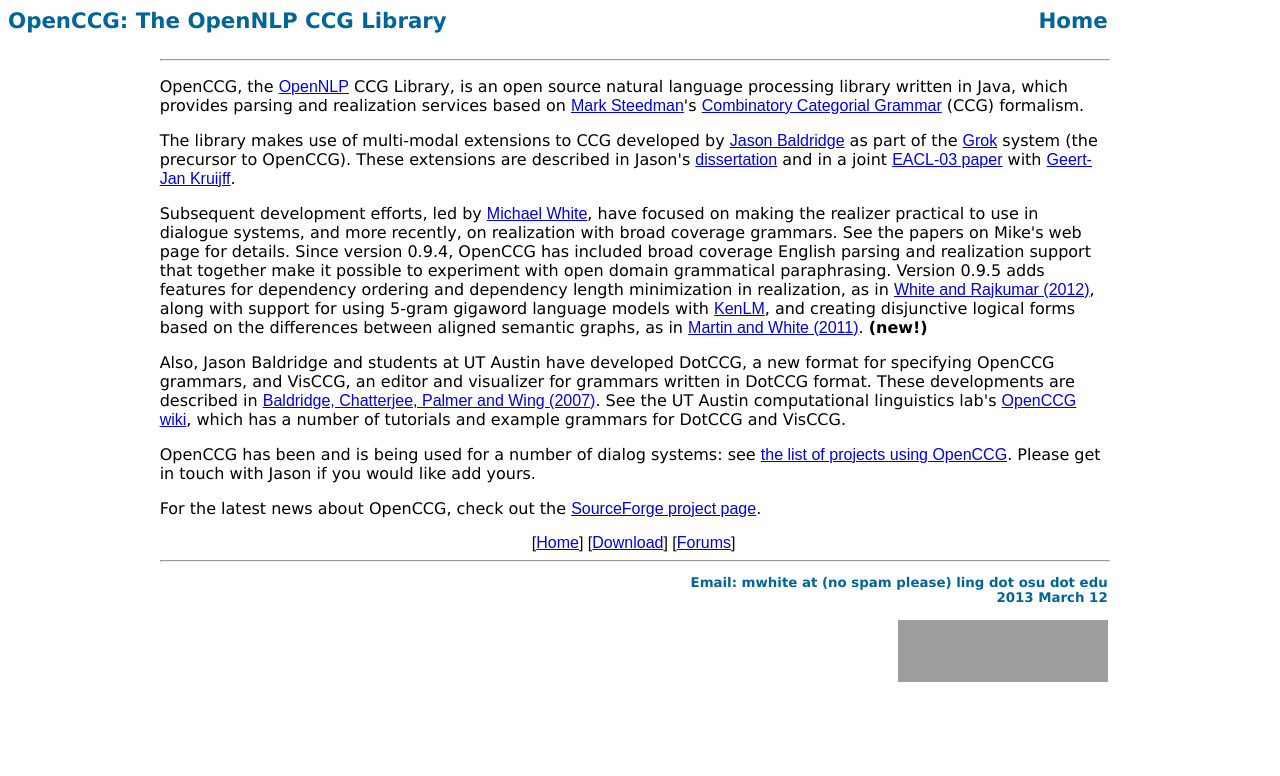
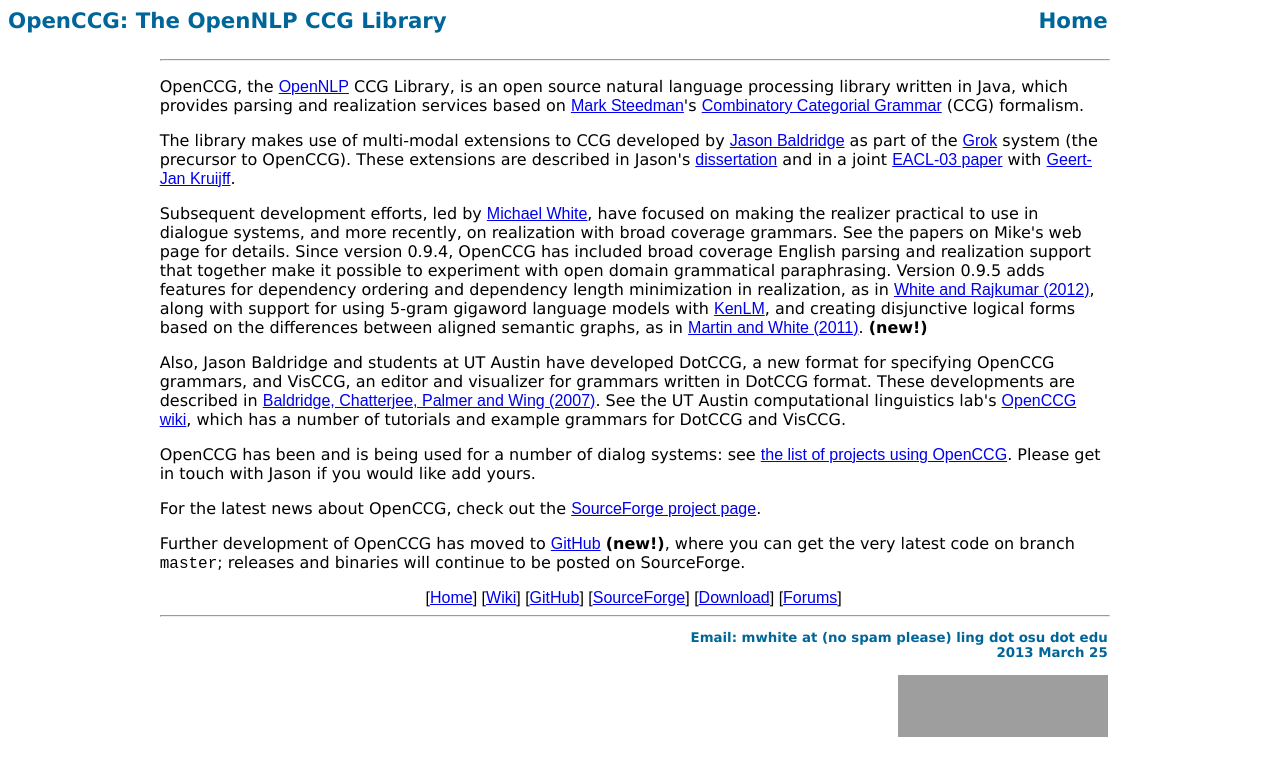
Before and after one commit to OpenCCG/openccg, a plain HTML site: page docs/index.html in a window 1280 px wide. Drawn offline with Linux system fonts and the light colour scheme; grey boxes are pictures that could not be loaded.

Commit message:
Updated sourceforge home page with GitHub transition news.

```diff
--- a/docs/index.html
+++ b/docs/index.html
@@ -97,22 +97,30 @@ For the latest news about OpenCCG, check out the
 project page</a>.
 </p>
 
+<p>
+Further development of OpenCCG has moved to
+<a href="https://github.com/mwhite14850/openccg">GitHub</a>
+<b>(new!)</b>, where you can get the very latest code on branch
+<code>master</code>; releases and binaries will continue to be posted
+on SourceForge.
+</p>
+
 <center>
 [<a href="index.html">Home</a>]
+[<a href="https://github.com/mwhite14850/openccg/wiki">Wiki</a>]
+[<a href="https://github.com/mwhite14850/openccg">GitHub</a>]
+[<a href="https://sourceforge.net/projects/openccg/">SourceForge</a>]
 [<a href="https://sourceforge.net/project/showfiles.php?group_id=74993">Download</a>]
 <!--
 [<a href="api/index.html">API</a>]
 -->
 [<a href="https://sourceforge.net/forum/?group_id=74993">Forums</a>]
-<!--
-[<a href="https://sourceforge.net/scm/?type=cvs&group_id=74993">CVS</a>]
--->
 </center>
 
 <HR WIDTH="100%">
 <h3>
 Email: mwhite at (no spam please) ling dot osu dot edu<br>
-2013 March 12<br>
+2013 March 25<br>
 <br>
 <A href="http://sourceforge.net"> <IMG src="http://sourceforge.net/sflogo.php?group_id=74993&amp;type=5" width="210" height="62" border="0" alt="SourceForge.net Logo"></A>
 <br>
```
Also changed, not shown: 1 other file.
